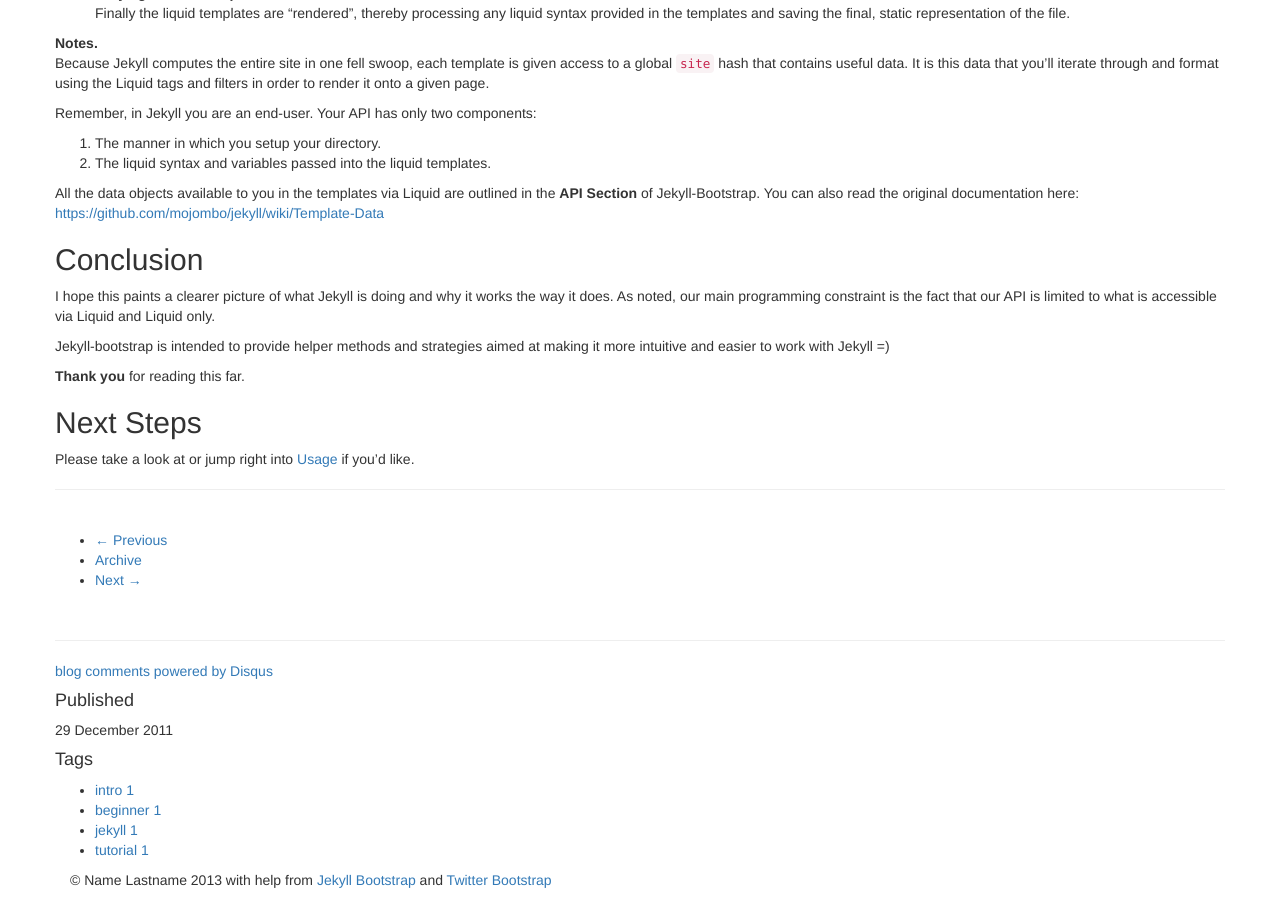
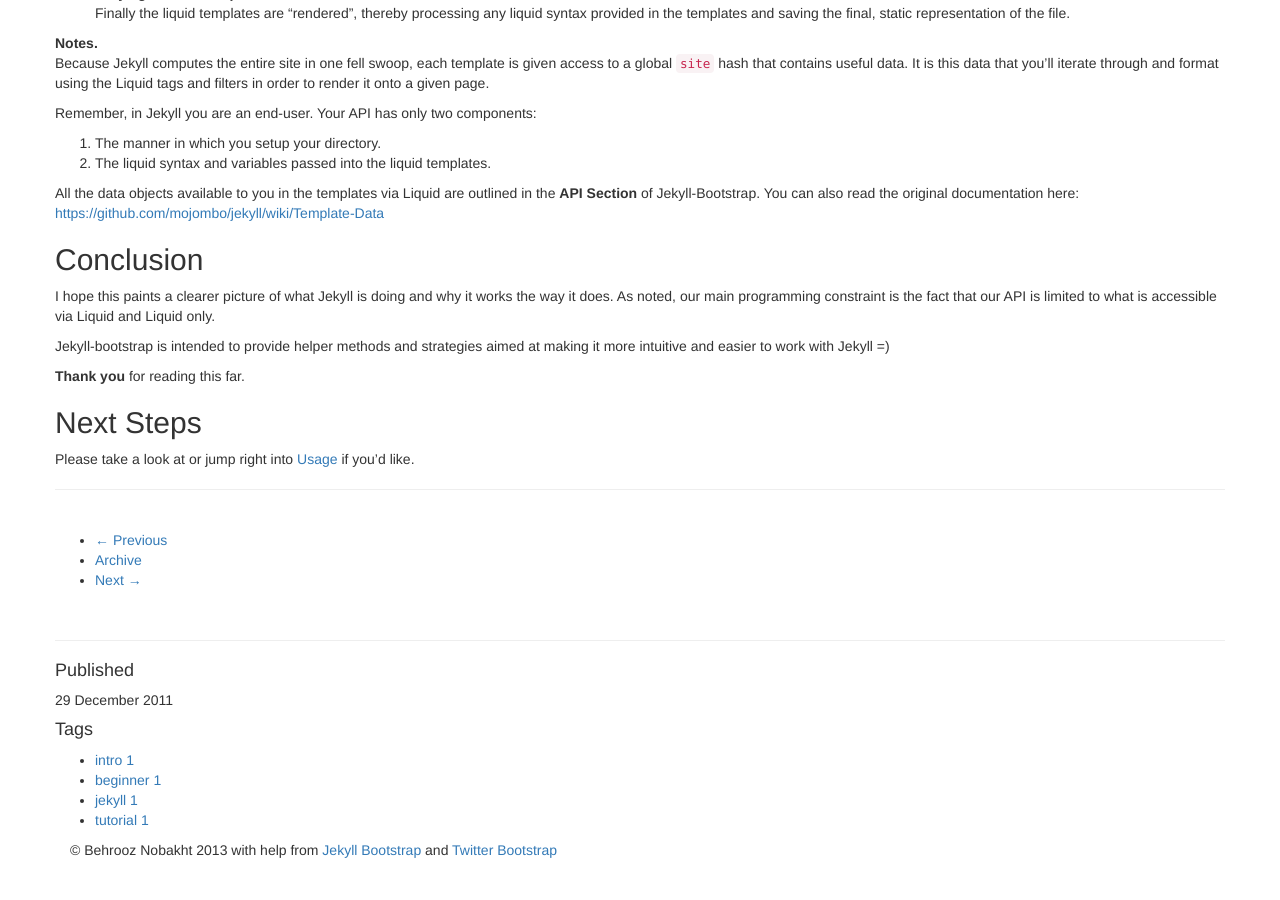
Before and after one commit to CrispOSS/crisp, a Jekyll site: the page built from _posts/core-samples/2011-12-29-jekyll-introduction.md, in a window 1280 px wide and 900 px high, scrolled down 6085 px. Built offline with Jekyll 4.4.1, drawn with Linux system fonts in a browser that asks for light colours; nearby versions of some CDN libraries; library files that are not in the unit come from our copies; comment, search, counter and statistics services are not loaded; after the commit the page ends 6955 px from its top, so only the background shows below that; some of the changed lines change nothing that is shown; some of the changed text lies outside the part shown.

Commit message:
Configuration for Jekyll Bootstrap

```diff
--- a/_config.yml
+++ b/_config.yml
@@ -9,14 +9,14 @@
 # Themes are encouraged to use these universal variables
 # so be sure to set them if your theme uses them.
 #
-title : Jekyll Bootstrap
-tagline: Site Tagline
+title : Crisp
+tagline: Crisp Documentation
 author :
-  name : Name Lastname
-  email : blah@email.test
-  github : username
-  twitter : username
-  feedburner : feedname
+  name : Behrooz Nobakht
+  email : Behrooz.Nobakht@cwi.nl
+  github : nobeh
+  twitter : twitter
+  feedburner :
 
 # The production_url is only used when full-domain names are needed
 # such as sitemap.txt
@@ -26,7 +26,7 @@
 # Else if you are pushing to username.github.com, replace with your username.
 # Finally if you are pushing to a GitHub project page, include the project name at the end.
 #
-production_url : http://username.github.com
+production_url : http://nobeh.github.com/crisp
 
 # All Jekyll-Bootstrap specific configurations are namespaced into this hash
 #
@@ -79,9 +79,9 @@
   # Set 'provider' to false to turn commenting off globally.
   #
   comments :
-    provider : disqus
+    provider : false
     disqus :
-      short_name : jekyllbootstrap
+      short_name :
     livefyre :
       site_id : 123
     intensedebate :
@@ -97,7 +97,7 @@
   # Set 'provider' to false to turn analytics off globally.
   #
   analytics :
-    provider : google
+    provider : false
     google :
         tracking_id : 'UA-123-12'
     getclicky :
```
